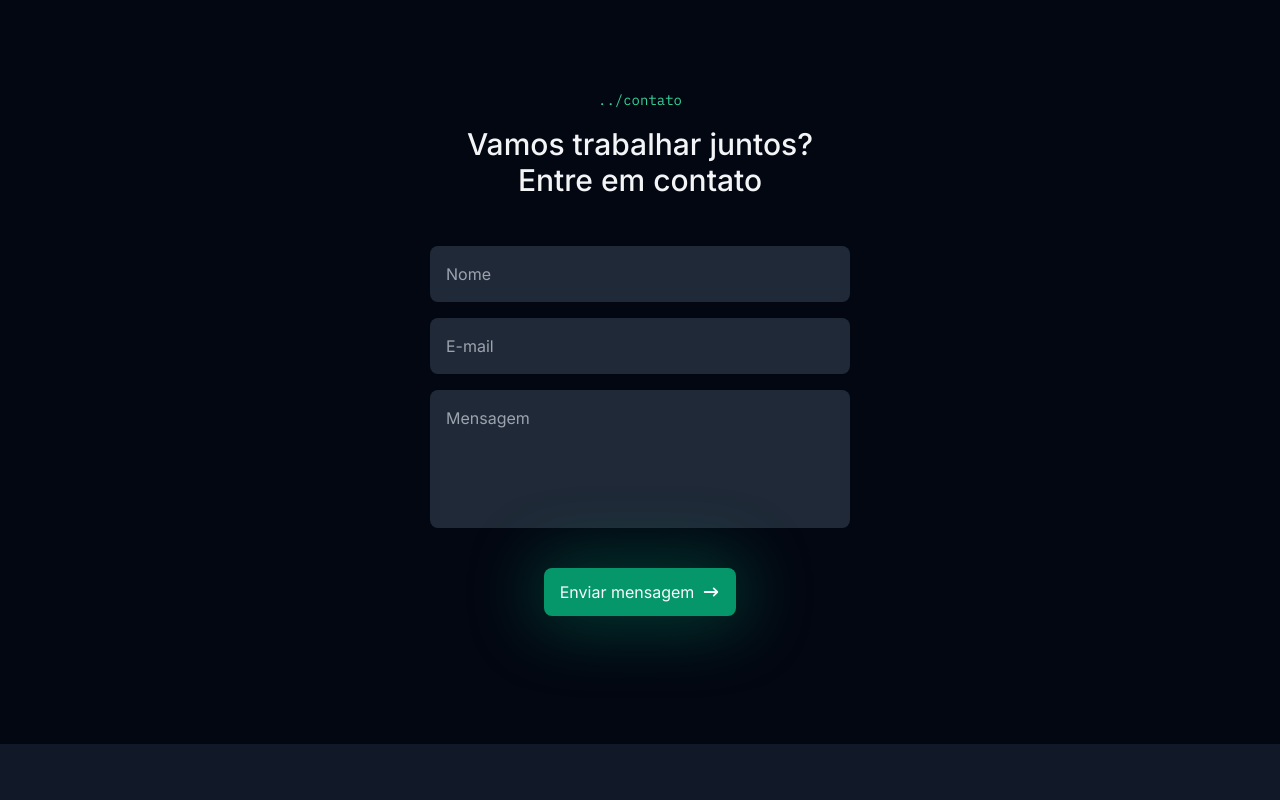
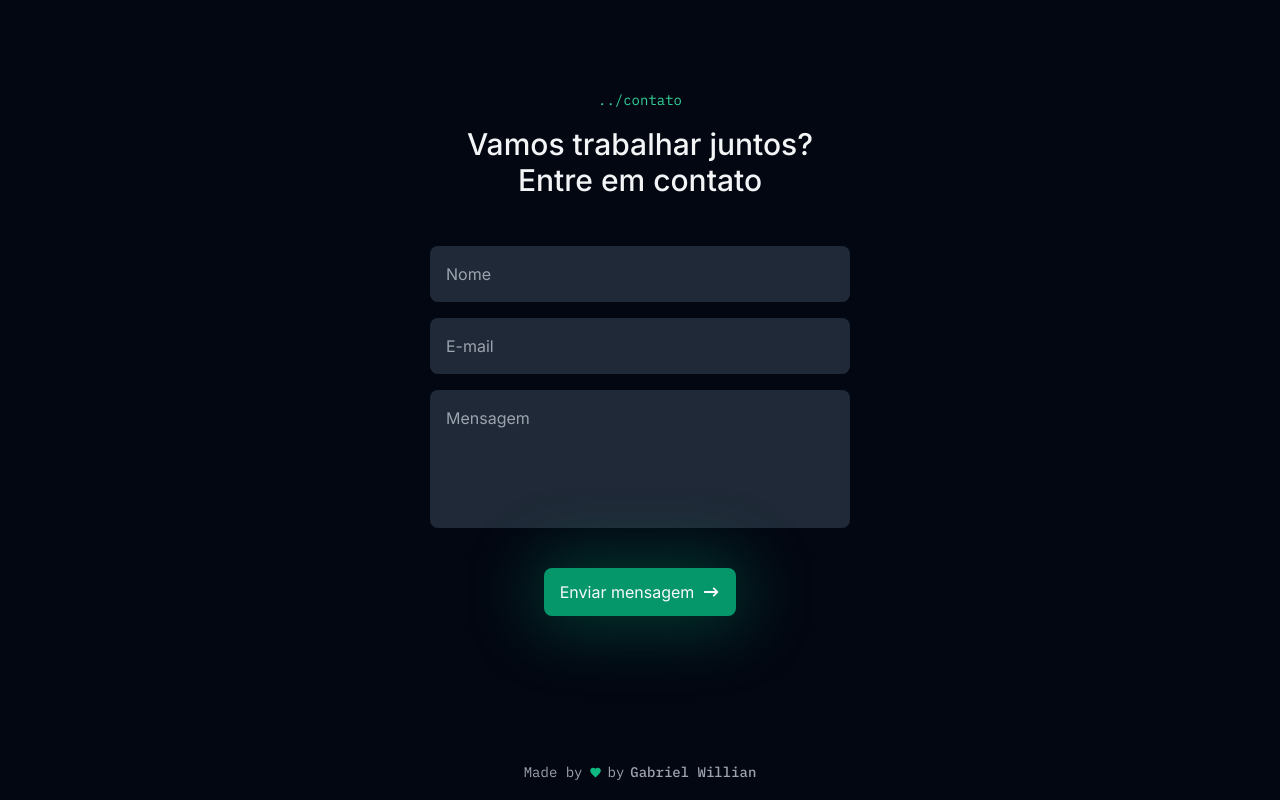
Before and after one commit to gabrielgws/portfolio-2.0, a Next.js app: page / in a window 1280 px wide. Shown: the part 3244-4044 px from the top of the page. Before the commit the page ends 3988 px from the top, so only its background shows below. Built offline with nearby package versions, Linux system fonts and the light colour scheme.

Commit message:
feat: footer

```diff
--- /dev/null
+++ b/app/components/footer/index.tsx
@@ -0,0 +1,14 @@
+import { IoMdHeart } from 'react-icons/io'
+
+export const Footer = () => {
+  return (
+    <footer className="h-14 w-full flex items-center justify-center bg-gray-950">
+      <span className="flex items-center gap-1.5 text-xs sm:text-sm font-mono text-gray-400">
+        Made by
+        <IoMdHeart size={13} className="text-emerald-500" />
+        by
+        <strong className="font-medium">Gabriel Willian</strong>
+      </span>
+    </footer>
+  )
+}
--- a/app/layout.tsx
+++ b/app/layout.tsx
@@ -3,6 +3,7 @@
 import { ReactNode } from 'react'
 import { Header } from './components/header'
 import { ContactForm } from './components/contact-form'
+import { Footer } from './components/footer'
 
 const inter = Inter({
   variable: '--font-inter',
@@ -22,6 +23,7 @@
         <Header />
         {children}
         <ContactForm />
+        <Footer />
       </body>
     </html>
   )
```
